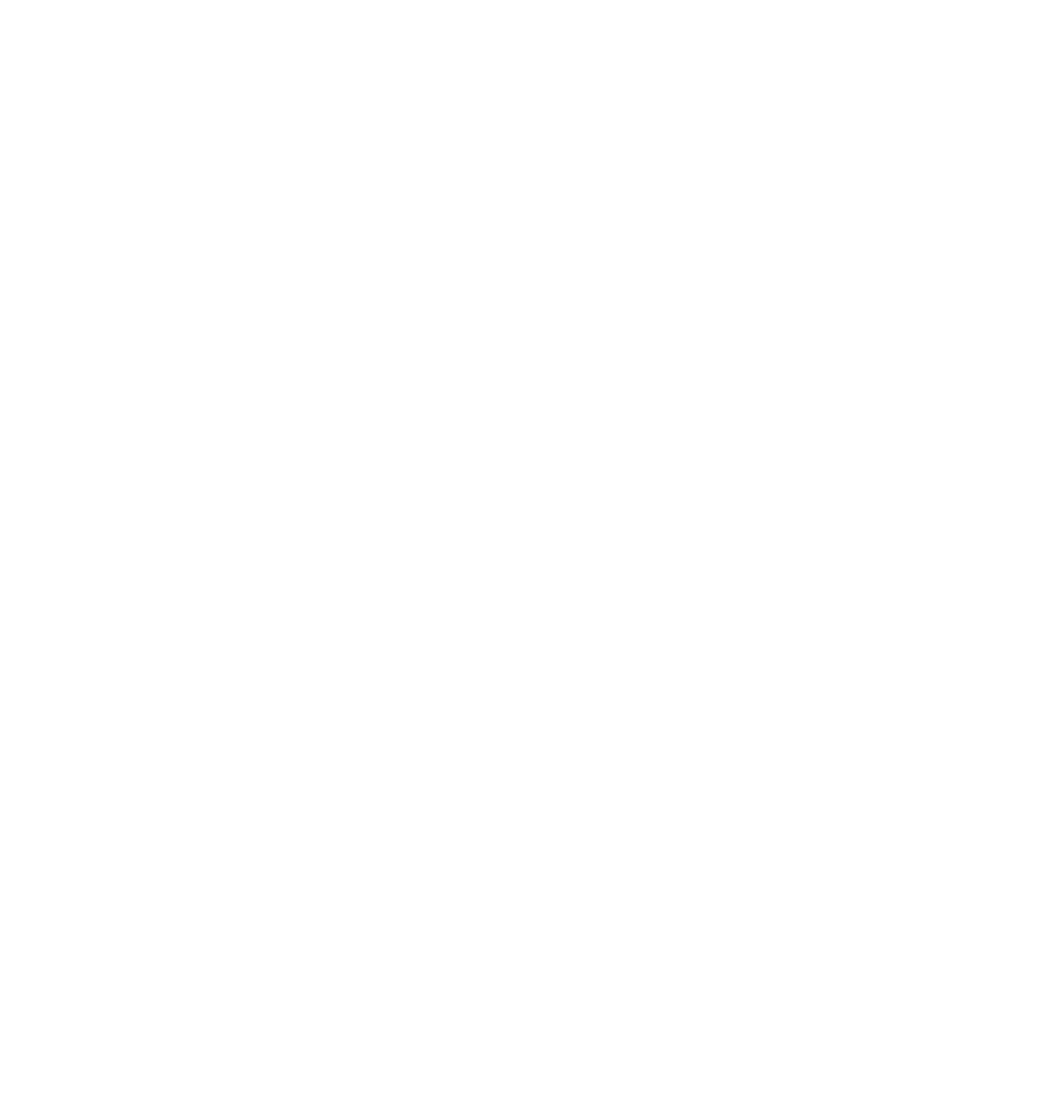
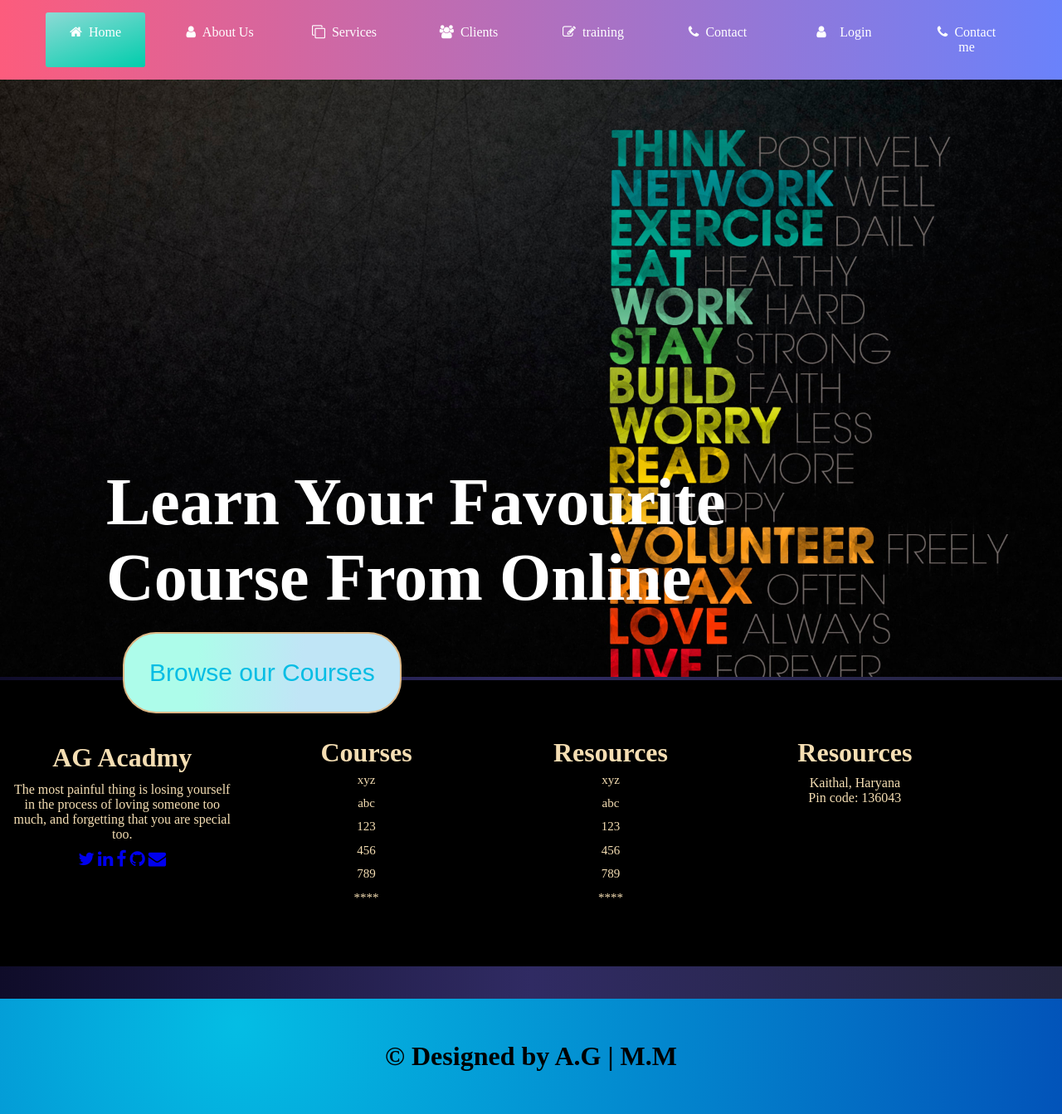
Before and after one commit to Abhishek870-ui/Ag-Acadmy, a plain HTML site: page contact.html in a window 1280 px wide. Shown: the whole page at 83% size. Before the commit the page ends 800 px from the top, so only its background shows below. Drawn offline with Linux system fonts and the light colour scheme.

Commit message:
error resovlve and contact page updated'

```diff
--- a/contact.html
+++ b/contact.html
@@ -0,0 +1,156 @@
+<!DOCTYPE html>
+<html lang="en">
+<!-- *****  This is a Head section  *****  -->
+<head>
+
+
+    <!-- *****  This is a meta section  *****  -->
+
+        <meta charset="UTF-8">
+        <meta name="description" content=" Content for HTML,CSS,Bootstrap">
+        <meta name="keywords" content="html,css,bootstap,javascript,html and css,ag acadmy,ag">
+        <meta name="author" content="Abhishek Garg">
+        <meta name="viewport" content="width=device-width, initial-scale=1.0">
+
+
+    <title>AG Acadmy</title>
+
+    <!-- **** This is a link section **** -->
+    <link rel="stylesheet" href="css/contact.css">
+
+    <!-- *****  This is a favicon image section  *****  -->
+
+    <link rel="shortcut icon" href="img/logo/download.jfif" type="image/x-icon">
+
+    <!-- *****  This is a fontawosme section  *****  -->
+    <link rel="stylesheet" href="https://cdnjs.cloudflare.com/ajax/libs/font-awesome/4.7.0/css/font-awesome.min.css">
+
+</head>
+
+<!-- *****  This is a Body section  *****  -->
+
+
+<body>
+    <!-- *****  This is a Header section  *****  -->
+
+    <div class="header">
+        <ul>
+
+            <li class="active"><a href="index.html"><i class="fa fa-home"></i>Home</a></li>
+            <li><a href="about.html"><i class="fa fa-user"></i>About Us</a>
+                <div class="sub-menu-1">
+                    <ul>
+                        <li><a href="#">Mission</a></li>
+                        <li><a href="#">Vision</a></li>
+                        <li><a href="#">Team</a></li>
+                    </ul>
+                </div>
+            </li>
+            <li><a href="#"><i class="fa fa-clone"></i>Services</a>
+                <div class="sub-menu-1">
+                    <ul>
+                        <li ><a href="#">Mission</a><i class="fa fa-angle-right"></i></li>
+                        <li class="hover-me"><a href="#">Vision</a><i class="fa fa-angle-right"></i>
+                            <div class="sub-menu-2">
+                                 <ul>
+                                    <li ><a href="#">*****</a><i class="fa fa-angle-right"></i></li>
+                                    <li><a href="#">*****</a><i class="fa fa-angle-right"></i></li>
+                                    <li><a href="#">*****</a><i class="fa fa-angle-right"></i></li>
+                                </ul>
+                            </div>
+                        </li>
+                        <li><a href="#">Team</a><i class="fa fa-angle-right"></i></li>
+                    </ul>
+                </div>
+            </li>
+            <li ><a href="#"><i class="fa fa-users"></i>Clients</a></li>
+            <li><a href="courses.html"><i class="fa fa-edit"></i>training</a></li>
+            <li><a href="contact.html"><i class="fa fa-phone"></i>Contact</a></li>
+            <li><a href="#"><i class="fa fa-fw fa-user"></i> Login</a></li>
+            <li><i class="fa fa-phone"></i><a href="tel:+91-8708292063">Contact me</a></li>
+        </ul>
+    </div>
+
+     <!-- *****  This is a background section  *****  -->
+
+     <div class="background">
+        <div class="background1">
+            <img src="img/background/wallpaperflare.com_wallpaper.jpg" alt="">
+        </div>
+
+    <div class="background2">
+        <h1>
+            Learn Your Favourite
+            <br>Course From Online
+            <br>
+            <button>Browse our Courses</button>
+        </h1>
+    </div>
+    </div>
+
+    <!-- *****  This is a Addressing section  *****  -->
+
+    <div class="address">
+        <div class="address1">
+            <h1>
+                AG Acadmy
+            </h1>
+            <p>
+                The most painful thing is losing yourself in the process of loving someone too much, and forgetting that you are special too.
+            </p>
+            <ul>
+                <li> <a href="https://twitter.com/home" target = "_blank" class="fa fa-twitter fa-lg" title="twitter"></a></li>
+                <li><a href="https://www.linkedin.com/feed/" class="fa fa-linkedin fa-lg" target = "_blank" title="linkdin"></a></li>
+                <li><a href="https://www.facebook.com/" class="fa fa-facebook fa-lg" target = "_blank" title="facebook"></a></li>
+                <li><a href="https://github.com/Abhishek870-ui" class="fa fa-github fa-lg" target = "_blank" title="github"></a></li>
+                <li><a href="https://mail.google.com/mail/u/0/#inbox" class="fa fa-envelope fa-lg" target = "_blank" title="email"></a></li>
+            </ul>
+        </div>
+        <div class="address2">
+            <h1>
+                Courses
+            </h1>
+            <ul>
+                <li>xyz</li>
+                <li>abc</li>
+                <li>123</li>
+                <li>456</li>
+                <li>789</li>
+                <li>****</li>
+            </ul>
+        </div>
+        <div class="address3">
+            <h1>
+                Resources
+            </h1>
+            <ul>
+                <li>xyz</li>
+                <li>abc</li>
+                <li>123</li>
+                <li>456</li>
+                <li>789</li>
+                <li>****</li>
+            </ul>
+        </div>
+        <div class="address4">
+            <h1>
+                Resources
+            </h1>
+            <p>
+                Kaithal, Haryana
+                <br>
+                Pin code: 136043
+            </p>
+        </div>
+    </div>
+
+
+    <!-- *****  This is a footer section  *****  -->
+    <div class="footer">
+        <h1>
+            &copy; Designed by A.G | M.M
+        </h1>
+
+    </div>
+</body>
+</html>
--- a/css/contact.css
+++ b/css/contact.css
@@ -0,0 +1,209 @@
+*{
+    padding: 0;
+    margin: 0;
+    box-sizing: border-box;
+  }
+  body{
+    background-image: linear-gradient(to right, #0f0c29, #302b63, #24243e);
+  }
+  /* ***** this is a header section ***** */
+  .header
+  {
+    background-image: linear-gradient(to right, #fc5c7d, #6a82fb);
+    text-align: center;
+
+  }
+  .header ul{
+    display: inline-flex;
+    list-style: none;
+    color:white;
+  }
+
+  .header ul li{
+        width: 120px;
+        margin: 15px;
+        padding: 15px;
+  }
+  .header ul li a{
+    text-decoration: none;
+    color: white;
+  }
+  .active, .header ul li:hover{
+    background-image: linear-gradient(-20deg, #00cdac 0%, #8ddad5 100%);
+    border-radius: 3px;
+  }
+  .header .fa{
+    margin-right: 8px;
+  }
+  .sub-menu-1
+  {
+    display: none;
+  }
+  .header ul li:hover .sub-menu-1
+  {
+    display: block;
+    position: absolute;
+    background-image: linear-gradient( 109.6deg, rgba(156,252,248,1) 11.2%, rgba(110,123,251,1) 91.1% );
+    margin-top: 15px;
+    margin-left: -15px;
+  }
+  .header ul li:hover .sub-menu-1 ul{
+    display: block;
+    margin: 10px;
+  }
+  .header ul li:hover .sub-menu-1 ul li{
+    width: 150px;
+    padding: 10px;
+    border-bottom: 1px dotted #fff;
+    background: transparent;
+    border-radius: 0;
+    text-align: left;
+  }
+  .header ul li:hover .sub-menu-1 ul li:last-child
+  {
+    border-bottom: none;
+  }
+  .header ul li:hover .sub-menu-1 ul li a:hover{
+    color:#b2ff00 ;
+  }
+  .fa angle-right{
+    float: right;
+  }
+  .sub-menu-2
+  {
+    display: none;
+  }
+  .hover-me:hover .sub-menu-2
+  {
+    position: absolute;
+    display: block;
+    margin-top: -40;
+    margin-left: 140px;
+    background-image: linear-gradient( 109.6deg, rgba(156,252,248,1) 11.2%, rgba(110,123,251,1) 91.1% );
+  }
+
+  /* *****  This is a background section  ***** */
+
+  .background{
+    width: 100%;
+  }
+  .background1{
+    width: 100%;
+
+  }
+  .background1 img{
+    width: 100%;
+
+  }
+
+  .background2{
+    color: white;
+    position: absolute;
+    top: 70%;
+    left: 10%;
+  }
+  .background2 h1{
+    font-family: Palace Script MT;
+    font-size: 80px;
+  }
+  .background2 button{
+    background-image: linear-gradient( 95.2deg, rgba(173,252,234,1) 26.8%, rgba(192,229,246,1) 64% );
+    font-size: 30px;
+    border-radius: 40px;
+    padding: 30px;
+    margin: 20px;
+    color:  rgba(4,189,228,1);
+    border: 2px solid burlywood;
+    cursor: pointer;
+  }
+  .background2 button:hover{
+    color: antiquewhite;
+
+  }
+
+
+/* *****  This is a Addressing section  ***** */
+.address{
+    background-color: black;
+    color: wheat;
+  }
+  .address::after {
+    content: "";
+    clear: both;
+    display: table;
+
+  }
+  .address .address1{
+    float: left;
+    width:23%;
+    padding: 5px;
+    text-align: center;
+    margin-top: 5%;
+    margin-bottom: 5%;
+  }
+  .address .address1 h1{
+    padding: 2%;
+  }
+  .address .address1 p{
+    padding: 2%;
+  }
+  .address .address1 ul{
+    list-style-type: none;
+    padding: 2%;
+
+  }
+  .address .address1 ul li{
+    display: inline;
+  }
+  .address .address1 ul li a{
+    text-decoration: none;
+
+  }
+  .address .address2{
+    float: left;
+    width:23%;
+    padding: 5px;
+    text-align: center;
+    margin-top: 5%;
+    margin-bottom: 4%;
+  }
+  .address .address2 ul{
+    list-style-type: none;
+    font-size: 15px;
+  }
+  .address .address2 ul li{
+    padding: 2%;
+  }
+  .address .address3{
+    float: left;
+    width:23%;
+    padding: 5px;
+    text-align: center;
+    margin-top: 5%;
+    margin-bottom: 5%;
+  }
+  .address .address3 ul{
+    list-style-type: none;
+    font-size: 15px;
+  }
+  .address .address3 ul li{
+    padding: 2%;
+  }
+  .address .address4{
+    float: left;
+    width:23%;
+    padding: 5px;
+    text-align: center;
+    margin-top: 5%;
+    margin-bottom: 5%;
+  }
+  .address .address4 p{
+    padding: 3%;
+  }
+  /*  *****  This is a footer section  ***** */
+  .footer{
+    text-align: center;
+    margin-top: 3%;
+    background-image: radial-gradient( circle farthest-corner at 22.4% 21.7%, rgba(4,189,228,1) 0%, rgba(2,83,185,1) 100.2% );
+    padding: 4%;
+  }
--- a/css/index.css
+++ b/css/index.css
@@ -12,7 +12,7 @@ body{
 {
   background-image: linear-gradient(to right, #fc5c7d, #6a82fb);
   text-align: center;
-  background-image: url('../img/background/wallpaperflare.com_wallpaper.jpg');
+
 }
 .header ul{
   display: inline-flex;
@@ -84,8 +84,14 @@ body{
 }
 
 /* *****  This is a background section  ***** */
+.background{
+  width: 100%;
+}
+.background1{
+  width: 100%;
 
-.background1{
+}
+.background1 img{
   width: 100%;
 
 }
```
